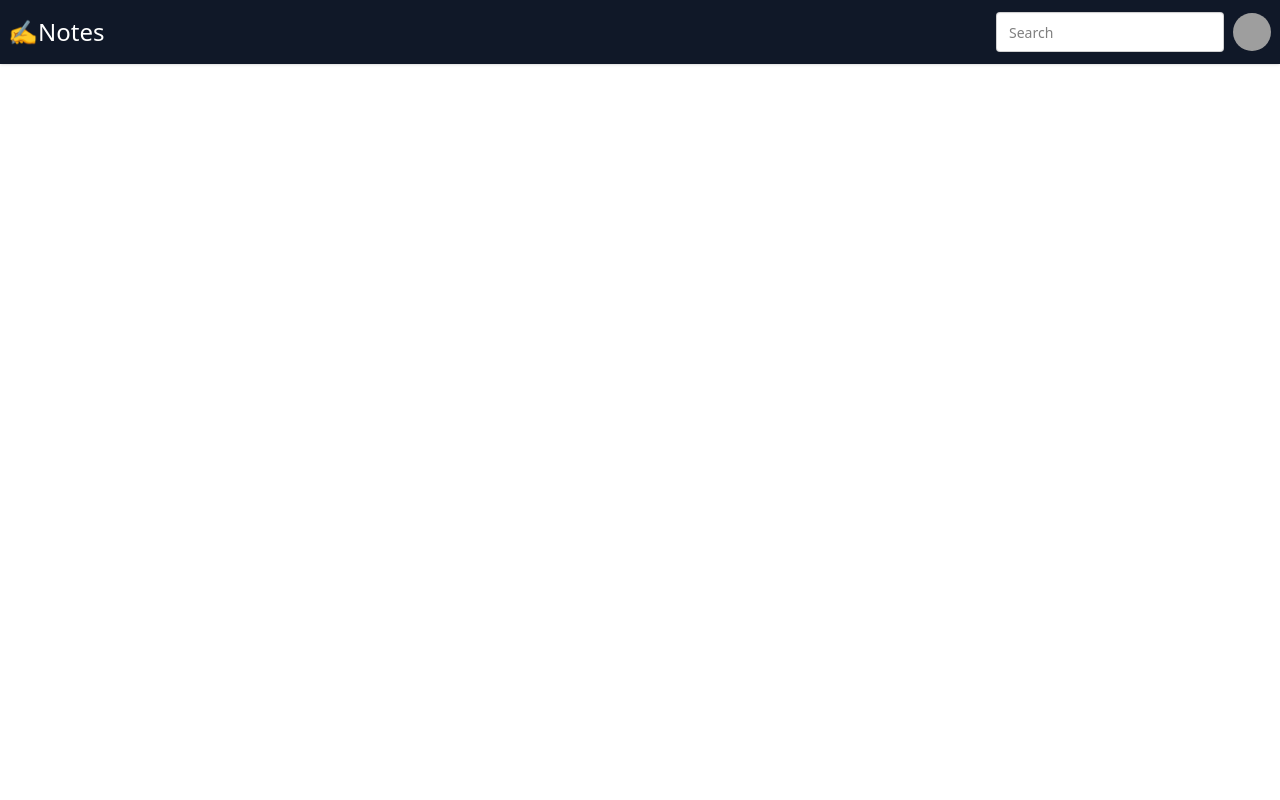
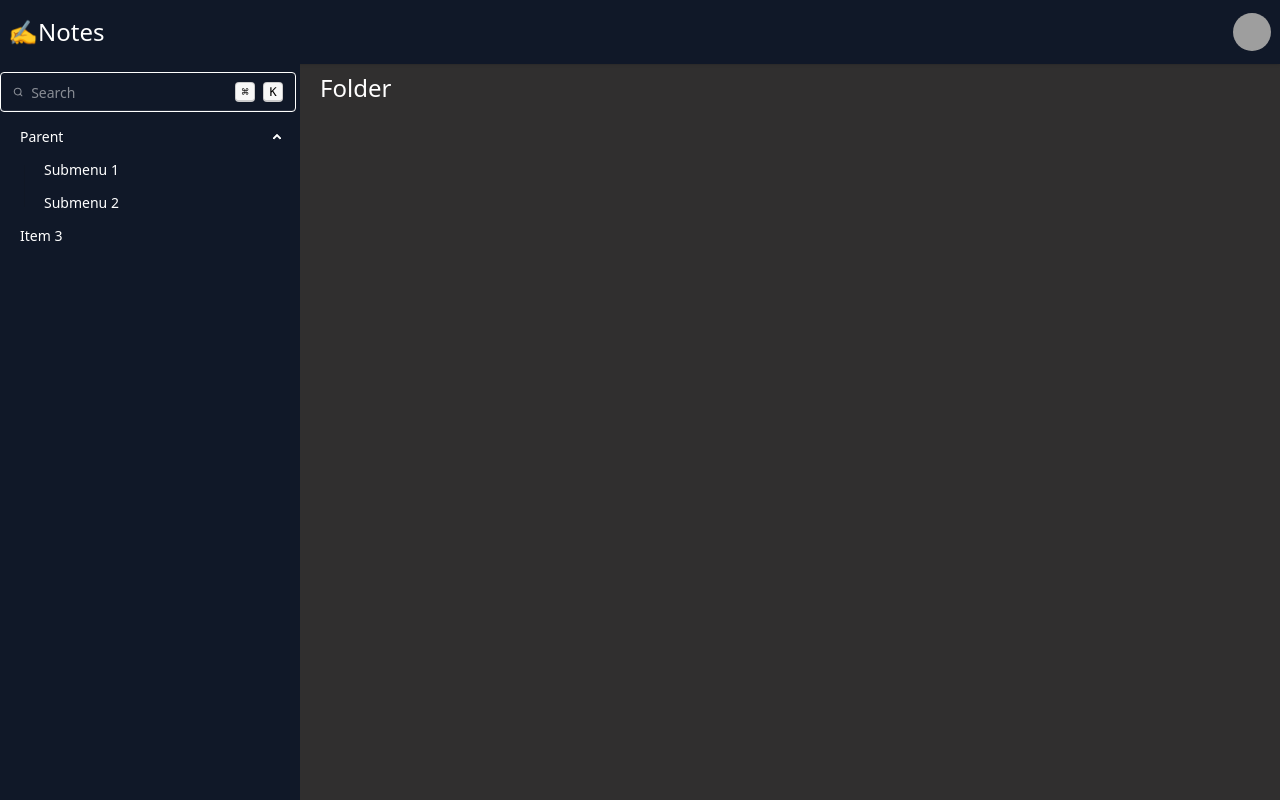
Before and after one commit to azimjonDev164/Notes, a React (Vite) app: page / in a window 1280 px wide. Built offline with nearby package versions, Linux system fonts and the light colour scheme; grey boxes are pictures that could not be loaded.

Commit message:
Add Sidebar

```diff
--- a/src/App.css
+++ b/src/App.css
@@ -5,7 +5,9 @@
 }
 
 body {
+      min-height: 100vh;
       padding-top: 70px;
-      padding-left: 300px;
-      /* background-color: rgb(30, 29, 29); */
+      padding-left: 320px;
+      background-color: rgb(48, 47, 47);
+      color: white;
 }
--- a/src/App.jsx
+++ b/src/App.jsx
@@ -1,11 +1,14 @@
 import "./App.css";
 import { Route, Routes } from "react-router-dom";
 import Layuot from "./components/Layuot";
+import Folder from "./features/folder/Folder";
 
 function App() {
   return (
     <Routes>
-      <Route path="/" element={<Layuot />}></Route>
+      <Route path="/" element={<Layuot />}>
+        <Route index element={<Folder />} />
+      </Route>
     </Routes>
   );
 }
--- a/src/components/Layuot.jsx
+++ b/src/components/Layuot.jsx
@@ -1,11 +1,13 @@
 import { Outlet } from "react-router-dom";
 import Navbar from "./Navbar";
 import "../App.css";
+import Sidebar from "./Sidebar";
 
 const Layuot = () => {
   return (
     <>
       <Navbar />
+      <Sidebar />
       <div className="App">
         <Outlet />
       </div>
--- a/src/components/Navbar.jsx
+++ b/src/components/Navbar.jsx
@@ -5,11 +5,11 @@ const Navbar = () => {
         <a className="text-2xl cursor-pointer">✍️Notes</a>
       </div>
       <div className="flex gap-2">
-        <input
+        {/* <input
           type="text"
           placeholder="Search"
           className="input input-bordered text-black w-24 md:w-auto"
-        />
+        /> */}
         <div className="dropdown dropdown-end text-black">
           <div
             tabIndex={0}
--- /dev/null
+++ b/src/components/Sidebar.jsx
@@ -0,0 +1,49 @@
+const Sidebar = () => {
+  return (
+    <div className="fixed left-0 bottom-0 top-[64px] w-[300px] bg-gray-900 text-white">
+      <div className="mt-2 mr-1 flex">
+        <label className="input bg-gray-900 border-white">
+          <svg
+            className="h-[1em] opacity-50"
+            xmlns="http://www.w3.org/2000/svg"
+            viewBox="0 0 24 24"
+          >
+            <g
+              strokeLinejoin="round"
+              strokeLinecap="round"
+              strokeWidth="2.5"
+              fill="none"
+              stroke="currentColor"
+            >
+              <circle cx="11" cy="11" r="8"></circle>
+              <path d="m21 21-4.3-4.3"></path>
+            </g>
+          </svg>
+          <input type="search" className="grow" placeholder="Search" />
+          <kbd className="kbd kbd-sm text-black">⌘</kbd>
+          <kbd className="kbd kbd-sm text-black">K</kbd>
+        </label>
+      </div>
+      <ul className="menu rounded-box w-full">
+        <li>
+          <details open>
+            <summary>Parent</summary>
+            <ul>
+              <li>
+                <a>Submenu 1</a>
+              </li>
+              <li>
+                <a>Submenu 2</a>
+              </li>
+            </ul>
+          </details>
+        </li>
+        <li>
+          <a>Item 3</a>
+        </li>
+      </ul>
+    </div>
+  );
+};
+
+export default Sidebar;
--- /dev/null
+++ b/src/features/folder/Folder.jsx
@@ -0,0 +1,5 @@
+const Folder = () => {
+  return <div>Folder</div>;
+};
+
+export default Folder;
```
